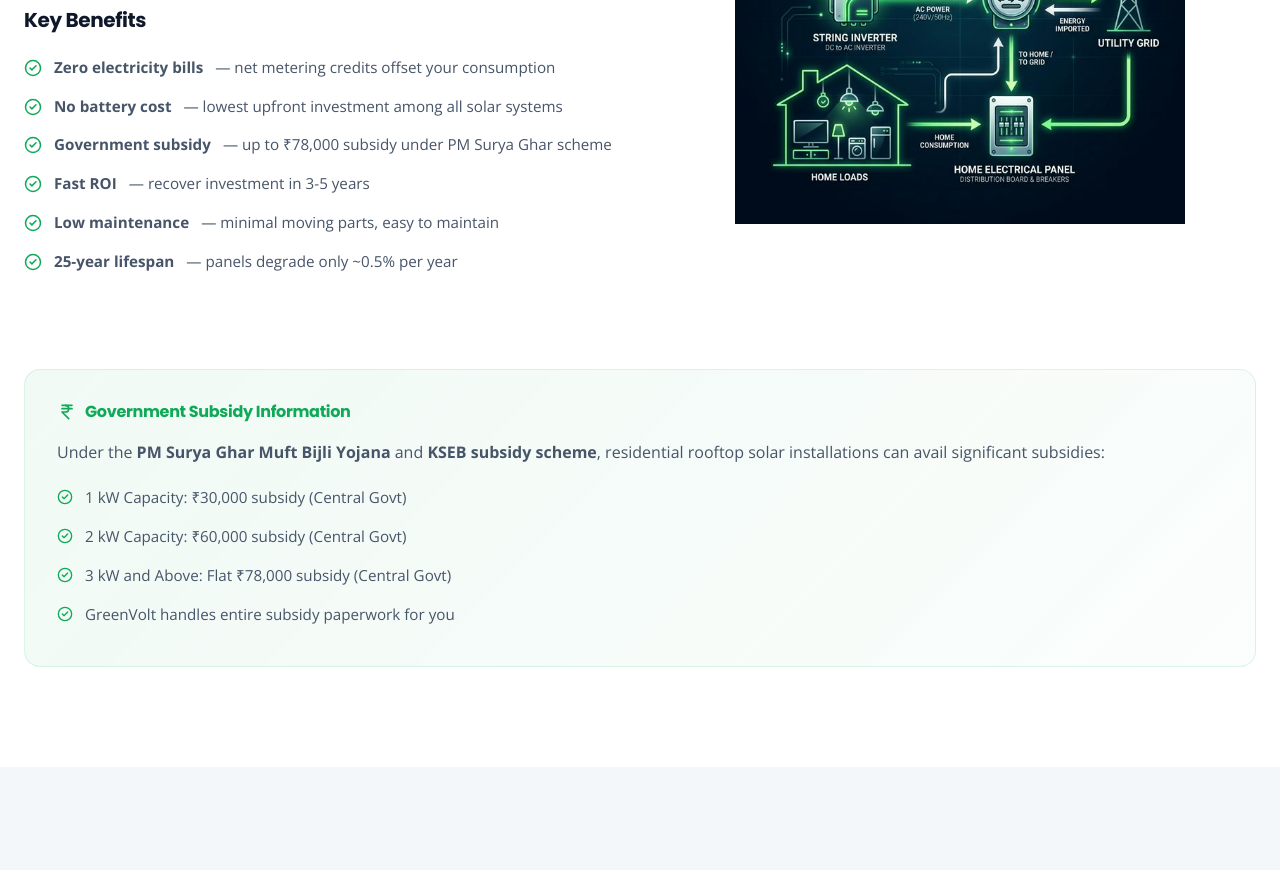
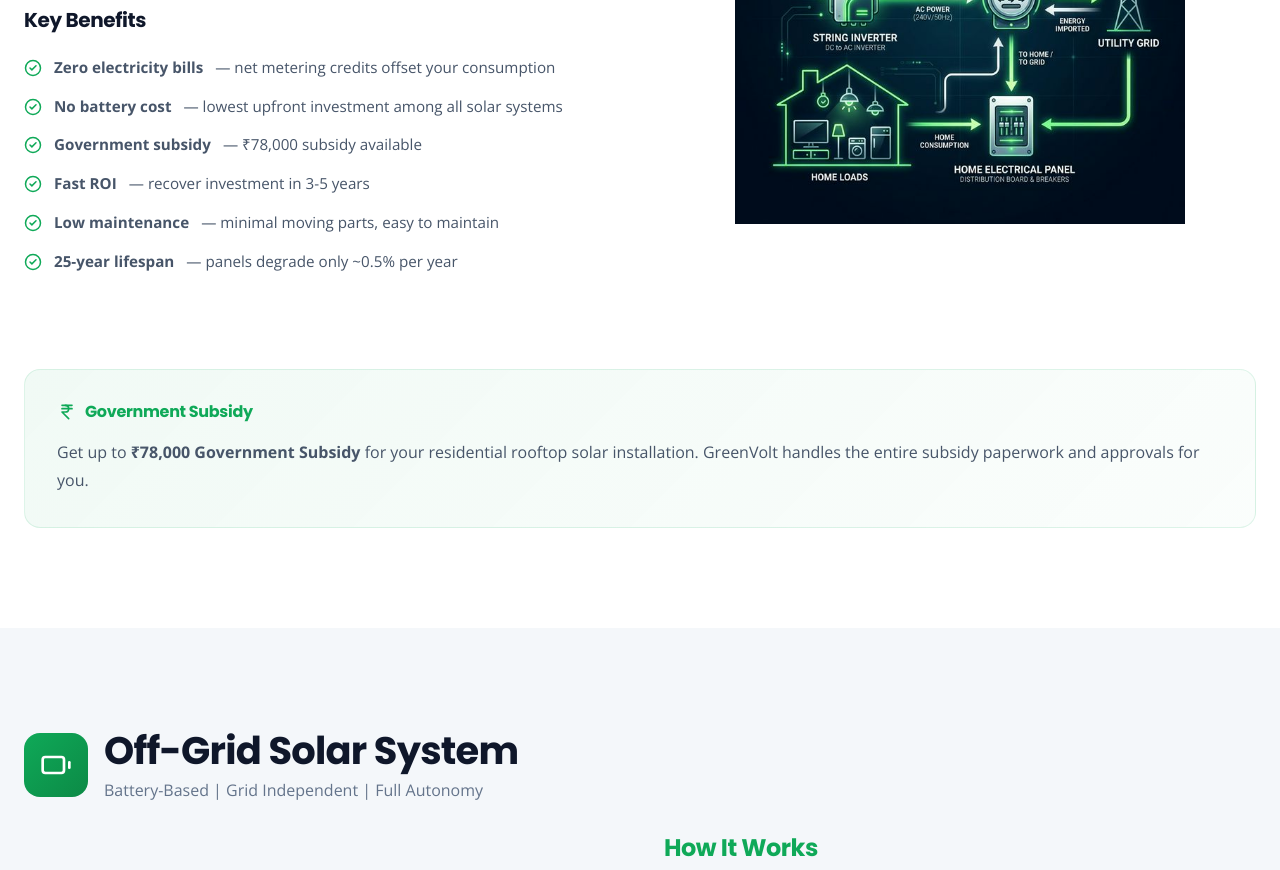
Before and after one commit to Arya-202627/greenvoltes, a Next.js app: page /solar-systems in a window 1280 px wide. Shown: the part 840-1710 px from the top of the page. Built offline with nearby package versions, Linux system fonts and the light colour scheme.

Commit message:
Simplify government subsidy text to flat ₹78,000

```diff
--- a/src/app/services/page.tsx
+++ b/src/app/services/page.tsx
@@ -18,7 +18,7 @@ const solarServices = [
             'Reduce electricity bill to zero',
             'Earn from excess power via net metering',
             'No battery required — lower cost',
-            'Government subsidy up to ₹78,000 under PM Surya Ghar',
+            'Government subsidy of ₹78,000 available',
             'ROI in 3-5 years',
         ],
         idealFor: 'Homes and businesses with reliable grid supply looking to reduce electricity costs.',
@@ -96,7 +96,7 @@ const projectTypes = [
         icon: <Home size={32} />,
         title: 'Residential Solar',
         desc: 'Custom-designed rooftop solar systems for Indian homes. We handle everything from design to subsidies, making your home a power-generating asset.',
-        benefits: ['Custom roof design', '₹78,000 subsidy assistance', 'EMI available', 'Quick installation'],
+        benefits: ['Custom roof design', '₹78,000 Government subsidy', 'EMI available', 'Quick installation'],
         image: '/images/hero-solar.png',
     },
     {
--- a/src/app/solar-calculator/page.tsx
+++ b/src/app/solar-calculator/page.tsx
@@ -243,7 +243,7 @@ export default function SolarCalculatorPage() {
                             {
                                 icon: <IndianRupee size={28} />,
                                 title: 'Government Subsidy',
-                                desc: 'Under PM Surya Ghar scheme, get ₹30,000/kW for up to 2 kW and an additional ₹18,000 for the 3rd kW, up to a maximum flat subsidy of ₹78,000.',
+                                desc: 'Get a government subsidy of up to ₹78,000 on residential solar installations.',
                             },
                             {
                                 icon: <TrendingUp size={28} />,
--- a/src/app/solar-systems/page.tsx
+++ b/src/app/solar-systems/page.tsx
@@ -60,7 +60,7 @@ export default function SolarSystemsPage() {
                                 <ul className="benefit-list">
                                     <li><CheckCircle2 size={18} /> <strong>Zero electricity bills</strong> — net metering credits offset your consumption</li>
                                     <li><CheckCircle2 size={18} /> <strong>No battery cost</strong> — lowest upfront investment among all solar systems</li>
-                                    <li><CheckCircle2 size={18} /> <strong>Government subsidy</strong> — up to ₹78,000 subsidy under PM Surya Ghar scheme</li>
+                                                                    <li><CheckCircle2 size={18} /> <strong>Government subsidy</strong> — ₹78,000 subsidy available</li>
                                     <li><CheckCircle2 size={18} /> <strong>Fast ROI</strong> — recover investment in 3-5 years</li>
                                     <li><CheckCircle2 size={18} /> <strong>Low maintenance</strong> — minimal moving parts, easy to maintain</li>
                                     <li><CheckCircle2 size={18} /> <strong>25-year lifespan</strong> — panels degrade only ~0.5% per year</li>
@@ -82,18 +82,11 @@ export default function SolarSystemsPage() {
                             borderRadius: 16, padding: 32, marginTop: 24
                         }}>
                             <h4 style={{ display: 'flex', alignItems: 'center', gap: 8, marginBottom: 16, color: '#0FA958' }}>
-                                <IndianRupee size={20} /> Government Subsidy Information
+                                <IndianRupee size={20} /> Government Subsidy
                             </h4>
-                            <p style={{ color: '#475569', lineHeight: 1.8, marginBottom: 12 }}>
-                                Under the <strong>PM Surya Ghar Muft Bijli Yojana</strong> and <strong>KSEB subsidy scheme</strong>,
-                                residential rooftop solar installations can avail significant subsidies:
+                            <p style={{ color: '#475569', lineHeight: 1.8, marginBottom: 0 }}>
+                                Get up to <strong>₹78,000 Government Subsidy</strong> for your residential rooftop solar installation. GreenVolt handles the entire subsidy paperwork and approvals for you.
                             </p>
-                            <ul className="benefit-list">
-                                <li><CheckCircle2 size={16} /> 1 kW Capacity: ₹30,000 subsidy (Central Govt)</li>
-                                <li><CheckCircle2 size={16} /> 2 kW Capacity: ₹60,000 subsidy (Central Govt)</li>
-                                <li><CheckCircle2 size={16} /> 3 kW and Above: Flat ₹78,000 subsidy (Central Govt)</li>
-                                <li><CheckCircle2 size={16} /> GreenVolt handles entire subsidy paperwork for you</li>
-                            </ul>
                         </div>
                     </AnimatedSection>
                 </div>
```
